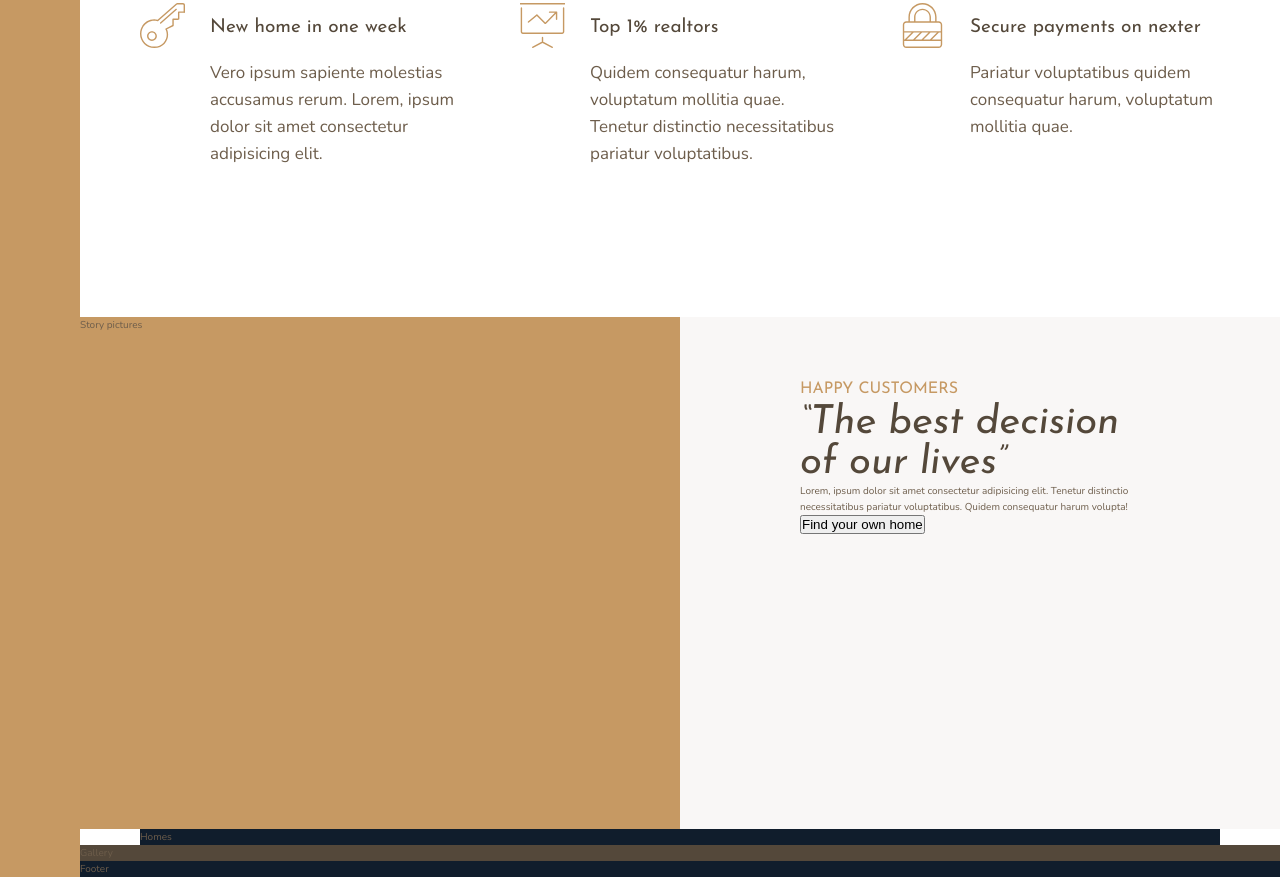
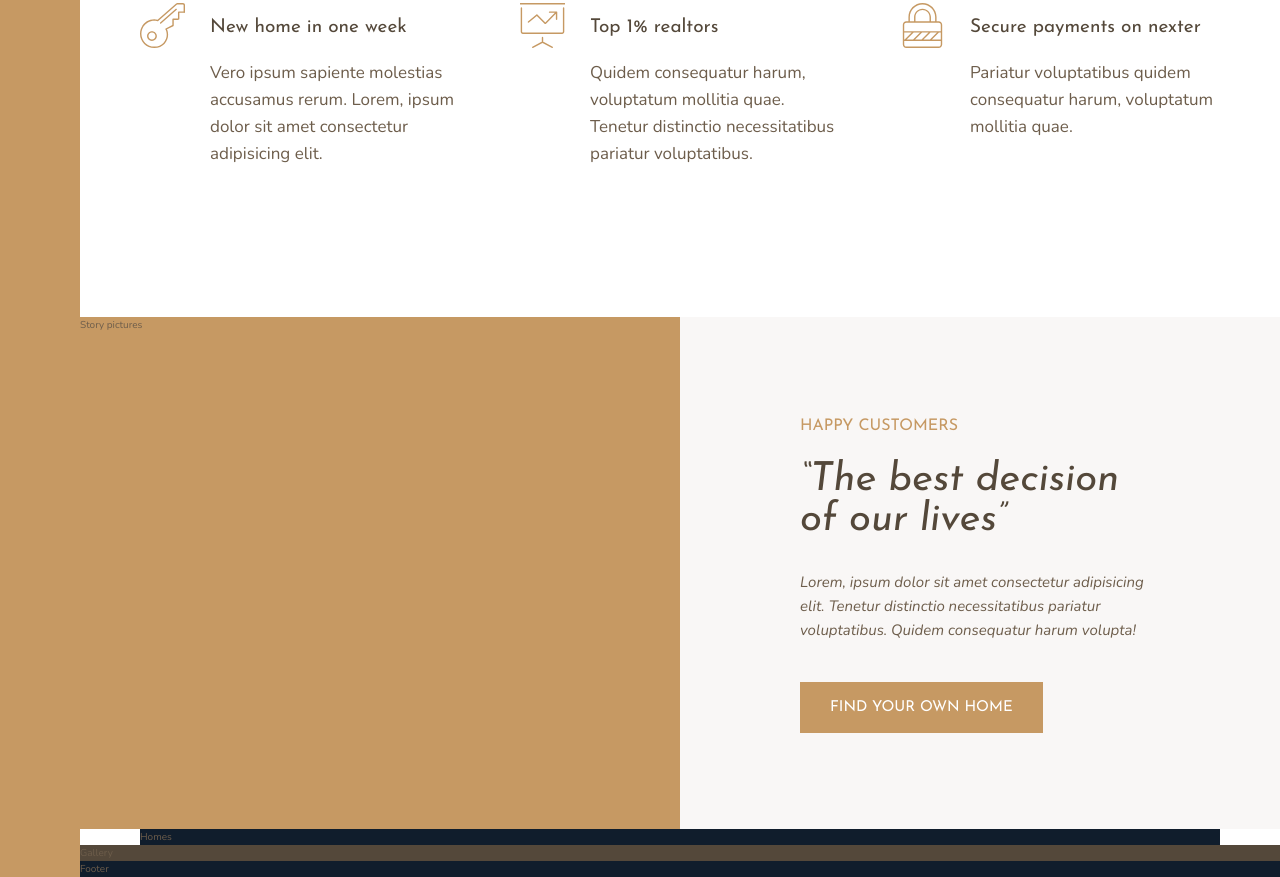
Before and after one commit to unclejide1/nexter-with-grid, a website: page index.html in a window 1280 px wide. Shown: the part 991-1868 px from the top of the page. Drawn offline with nearby package versions, Linux system fonts and the light colour scheme.

Commit message:
feat: add story content section

```diff
--- a/index.html
+++ b/index.html
@@ -87,8 +87,8 @@
     <div class="story__pictures">Story pictures</div>
 
     <div class="story__content">
-      <h3 class="heading-3">Happy Customers</h3>
-      <h2 class="heading-2 heading-2--dark">&ldquo;The best decision of our lives&rdquo;</h2>
+      <h3 class="heading-3 mb-sm">Happy Customers</h3>
+      <h2 class="heading-2 heading-2--dark mb-md">&ldquo;The best decision of our lives&rdquo;</h2>
       <p class="story__text">
         Lorem, ipsum dolor sit amet consectetur adipisicing elit. Tenetur
         distinctio necessitatibus pariatur voluptatibus. Quidem consequatur
--- a/sass/_base.scss
+++ b/sass/_base.scss
@@ -40,3 +40,21 @@ body{
     grid-template-columns: [sidebar-start] 8rem [sidebar-end full-start] minmax(6rem,1fr) [center-start] repeat(8, [col-start] minmax(min-content, 14rem) [col-end]) [center-end]
     minmax(6rem,1fr) [full-end];
 }
+
+.btn{
+    background-color: $color-primary;
+    border-radius: 0;
+    font-family: $font-display;
+    color: #fff;
+    border: none;
+    font-size: 1.5rem;
+    text-transform: uppercase;
+    padding: 1.8rem 3rem;
+    cursor: pointer;
+    transition: all .2s;
+
+
+    &:hover{
+        background-color: $color-primary-dark;
+    }
+}
--- a/sass/_story.scss
+++ b/sass/_story.scss
@@ -9,6 +9,16 @@
         grid-column: col-start 5 / full-end;
 
         padding: 6rem 12rem;
+        display: flex;
+        flex-direction: column;
+        justify-content: center;
+        align-items: flex-start;
+    }
+
+    &__text{
+        font-size: 1.5rem;
+        font-style: italic;
+        margin-bottom: 4rem;
     }
 
 }
--- a/sass/_typography.scss
+++ b/sass/_typography.scss
@@ -41,3 +41,19 @@
         color: $color-grey-dark-1;
     }
 }
+
+.mb-sm{
+    margin-bottom: 2rem;
+}
+
+.mb-md{
+    margin-bottom: 3rem;
+}
+
+.mb-lg{
+    margin-bottom: 4rem;
+}
+
+.mb-hg{
+    margin-bottom: 8rem;
+}
```
Also changed, not shown: css/style.css.
